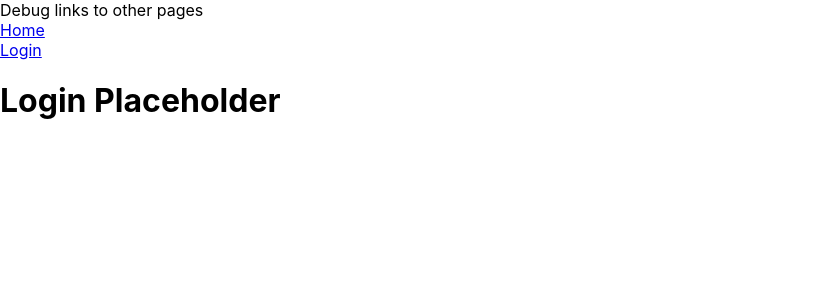
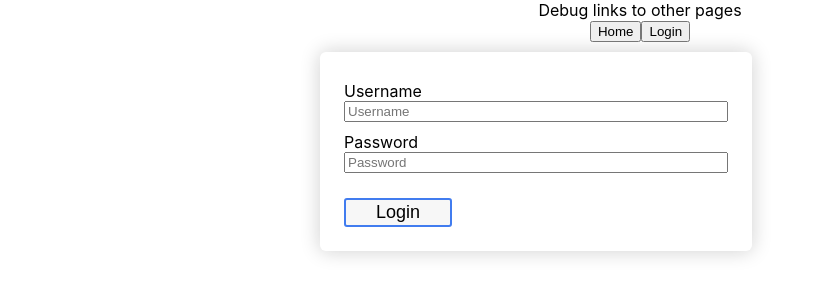
Before and after one commit to MistyRainforest/RoomMaster, a React (Create React App) app in the folder web-app/: page /Login in a window 1280 px wide. Shown: the top 300 px of the page, without its empty margins (0-822 px from the left). Built offline with nearby package versions, Linux system fonts and the light colour scheme.

Commit message:
Made a login prompt without with no logic backing

```diff
--- a/web-app/package.json
+++ b/web-app/package.json
@@ -3,6 +3,7 @@
   "version": "0.1.0",
   "private": true,
   "dependencies": {
+    "flexboxgrid": "^6.3.1",
     "react": "^16.8.6",
     "react-dom": "^16.8.6",
     "react-router-dom": "^5.0.0",
--- a/web-app/src/App.js
+++ b/web-app/src/App.js
@@ -1,5 +1,4 @@
 import React, { Component } from 'react';
-import ReactDOM from 'react-dom';
 import { BrowserRouter, Route, Switch} from "react-router-dom";
 import './App.css';
 
--- /dev/null
+++ b/web-app/src/pages/Login.css
@@ -0,0 +1,188 @@
+html,
+body,
+#root {
+    width: 100%;
+    height: 100%;
+    box-sizing: border-box;
+}
+
+$blue_theme: #70a1ff;
+//Root Container
+.root-container {
+    width: 100%;
+    height: 100%;
+    display: flex;
+    justify-content: center;
+    align-items: center;
+    flex-direction: column;
+    text-align: center;
+}
+
+.box-controller {
+    visibility: visible;
+    display: -webkit-box;
+    display: -ms-flexbox;
+    display: flex;
+    max-width: 24em;
+    min-width: 21em;
+    height: 35px;
+    -webkit-box-shadow: 0px 0px 20px 0px rgba(15, 15, 15, 0.2);
+    box-shadow: 0px 0px 20px 0px rgba(15, 15, 15, 0.2);
+    margin-bottom: 30px;
+    align-items: center;
+    transition: visibility 0.5s ease-out;
+}
+
+.controller {
+    flex: 1;
+    text-align: center;
+    height: 100%;
+    line-height: 2;
+    cursor: pointer;
+}
+
+//Currently Selected Controller
+.selected-controller {
+    transition: border 0.5s ease-out;
+    border-bottom: 2px solid $blue_theme;
+}
+
+.box-container {
+    display: flex;
+    flex-direction: column;
+    max-width: 24em;
+    min-width: 21em;
+    box-shadow: 0px 0px 20px 0px rgba(15, 15, 15, 0.2);
+    border-radius: 6px;
+    padding: 24px;
+}
+
+.inner-container {
+    transition: visibility 0.2s ease-out;
+}
+
+.inner-container.show {
+    visibility: visible;
+}
+
+//Header
+.header {
+    text-align: center;
+    padding: 5px;
+    margin-bottom: 17px;
+    /* margin-left: 35px; */
+    /* margin-right: 35px; */
+    font-family: Ozxgen, sans-serif;
+    font-size: 22px;
+    border-bottom: 2px solid $blue_theme;
+}
+
+.box {
+    display: flex;
+    flex-direction: column;
+    justify-content: center;
+}
+
+.input-group {
+    display: flex;
+    flex-direction: column;
+    margin-top: 5px;
+    margin-bottom: 5px;
+}
+
+//Label
+.login-label {
+    font-family: Oxygen, sans-serif;
+    font-size: 20px;
+    font-weight: 600;
+    padding-left: 5px;
+}
+
+//Input
+.login-input {
+    height: 2.1em;
+    border-radius: 3px;
+    border: 1px solid $blue_theme;
+    transition: border 0.4s ease-out;
+    padding: 13px;
+    font-family: Oxygen, sans-serif;
+    font-size: 19px;
+    color: #3e3e42;
+    background: rgba(15, 15, 15, 0.01);
+}
+
+.login-input:hover {
+    border: 2px solid $blue_theme;
+}
+
+.login-input:focus {
+    border: 2px solid #6565e7;
+    box-shadow: 0px 0px 20px rgba(15, 15, 15, 0.2);
+}
+
+//Input Placeholder
+.login-input::placeholder {
+    font-family: Oxygen, sans-serif;
+    font-size: 16px; //color: rgba(46, 213, 116, 0.839);
+    color: rgba(15, 15, 15, 0.4);
+}
+
+.login-btn {
+    padding: 2px 30px;
+    /* background-color: #417cef; */
+    border: 0;
+    font-size: 18px;
+    border-radius: 3px;
+    font-family: Oxygen, sans-serif;
+    background-color: rgba(15, 15, 15, 0.03);
+    margin-top: 20px;
+    border: 2px solid #417cef;
+    transition: background-color 0.3s ease-out;
+    cursor: pointer;
+}
+
+.login-btn:hover,
+.login-btn:focus {
+    background-color: #417cef;
+    color: white;
+}
+
+.danger-error {
+    color: #e74c3c;
+    font-size: 16px;
+}
+
+//Password
+.password-state {
+    display: flex;
+    flex-direction: row;
+    margin-top: 20px;
+}
+
+.pwd {
+    height: 6px;
+    flex: 1;
+    visibility: hidden;
+}
+
+.pwd-weak {
+    background-color: #e74c3c;
+}
+
+.pwd-medium {
+    background-color: #3498db;
+}
+
+.pwd-strong {
+    background-color: #2ecc71;
+}
+
+.show {
+    visibility: visible;
+}
+
+.center {
+    margin: auto;
+    width: 50%;
+    padding: 10px;
+  }
--- a/web-app/src/pages/Login.js
+++ b/web-app/src/pages/Login.js
@@ -1,12 +1,54 @@
 import React from "react";
+import './Login.css'
+//login placeholder
 
-//login placeholder
-const Login = () => {
-    return (
-        <div>
-            <h1>Login Placeholder</h1>
-        </div>
-    )
+//login page render
+class Login extends React.Component {
+    constructor(props) {
+        super(props);
+        this.state = {};
+    }
+    render() {
+        //we can insert logic here for rejecting bad login details
+        return (
+            <div className="center">
+                <div className="box-container">
+                    <LoginBox />
+                </div>
+            </div>
+        )
+    }
 }
 
+//Login box render
+ class LoginBox extends React.Component {
+     constructor(props) {
+         super(props);
+         this.state = {};
+     }
+     submitLogin(e) {
+
+     }
+
+
+     render() {
+         return (
+             //box for login we can change the style later
+            <div className="inner-container">
+                <div className ="box">
+                    <div className="input-group">
+                        <label htmlFor="username">Username</label>
+                        <input className="login-input" type="text" name="username" placeholder="Username"/>
+                    </div>
+                    <div className="input-group">
+                        <label htmlFor="password">Password</label>
+                        <input className="login-input" type="password" name="password" placeholder="Password"/>
+                    </div>
+                </div>
+                <button type="button" className="login-btn" onClick={this.submitLogin.bind(this)}>Login</button>
+            </div>
+         )
+     }
+ }
+
 export default Login;
--- a/web-app/src/pages/Navigation.js
+++ b/web-app/src/pages/Navigation.js
@@ -1,15 +1,16 @@
 import React from "react";
 import { NavLink } from "react-router-dom";
-import { Column, Row } from "simple-flexbox";
 //debug navigation panel
+var style = {
+    textAlign: 'center'
+};
 const Navigation = () => {
     return (
-        <div>
+        <div style={style}>
             Debug links to other pages
             <br/>
-            <NavLink to = "/">Home</NavLink>
-            <br/>
-            <NavLink to = "/Login">Login</NavLink>
+            <NavLink to = "/"><button>Home</button></NavLink>
+            <NavLink to = "/Login"><button>Login</button></NavLink>
         </div>
     )
 }
```
Also changed, not shown: web-app/src/Navigation.css (added), 1 other file (tests, documents, lock files or other folders).
